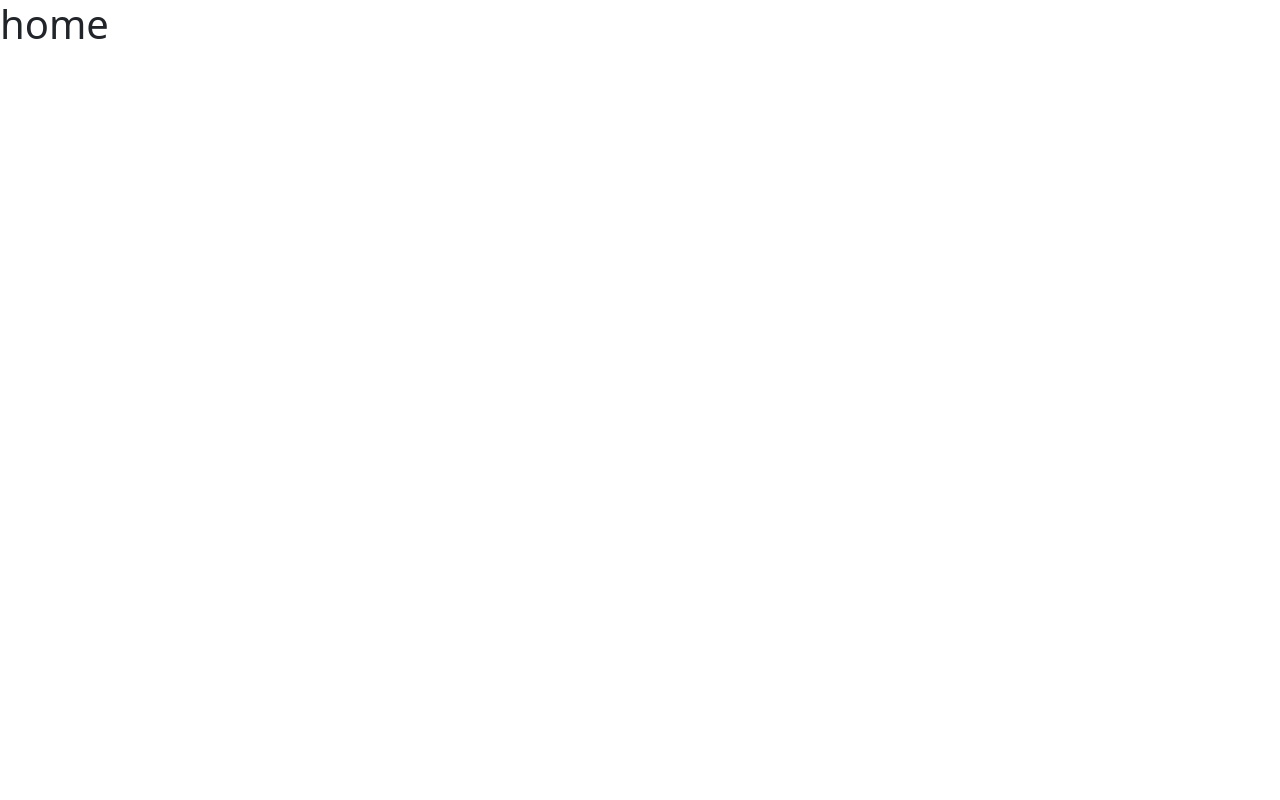
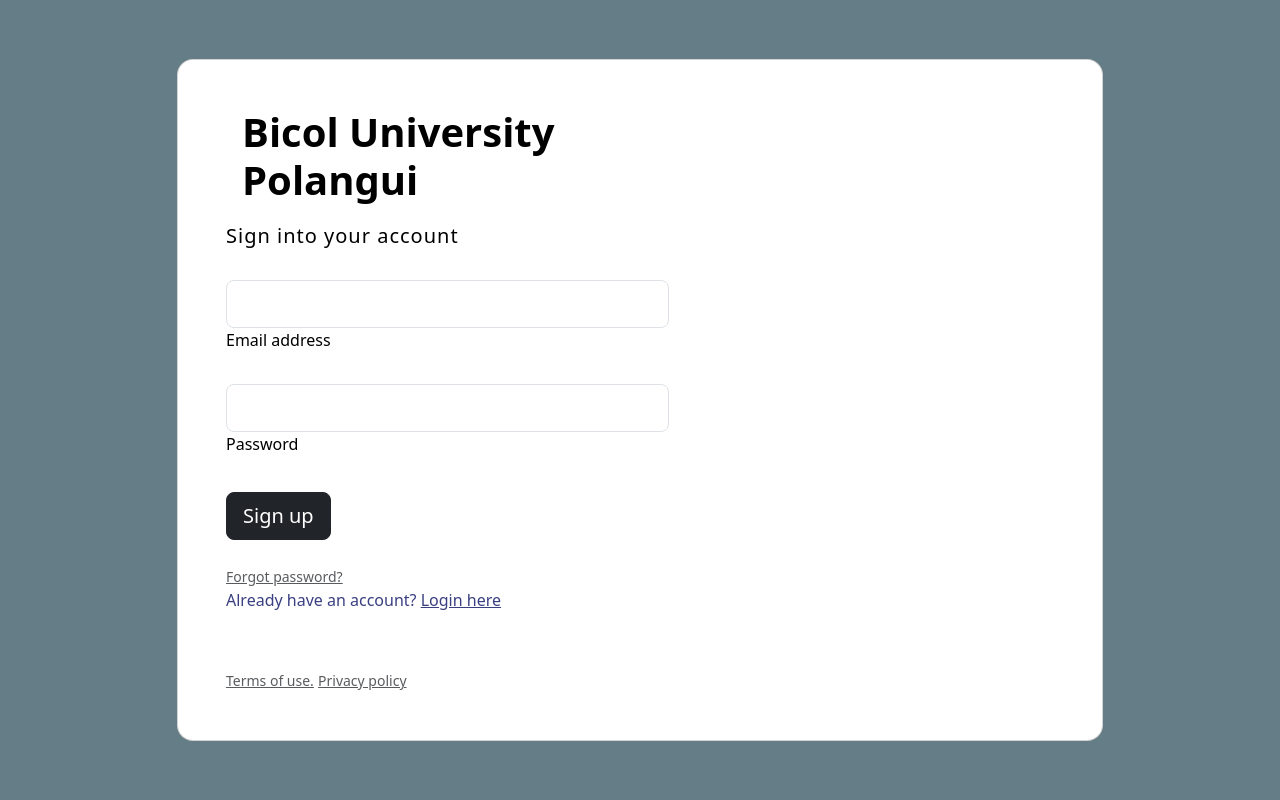
Before and after one commit to 21stfloor/Course-Scheduler, a Django app: page / in a window 1280 px wide. Before the commit the page is almost empty. Run offline with Django 5.2, Linux system fonts and the light colour scheme.

Commit message:
added login and register template design

```diff
--- a/scheduler/settings.py
+++ b/scheduler/settings.py
@@ -117,7 +117,7 @@
 # Static files (CSS, JavaScript, Images)
 # https://docs.djangoproject.com/en/5.0/howto/static-files/
 
-STATIC_URL = 'static/'
+STATIC_URL = '/static/'
 
 STATIC_ROOT = os.path.join(BASE_DIR, 'static')
 
--- a/scheduler/urls.py
+++ b/scheduler/urls.py
@@ -21,7 +21,7 @@
 
 urlpatterns = [
     path('admin/', admin.site.urls),
-    path('', views.home, name='home'),
-    path('register/', views.register_request, name='register'),
+    path('', views.register_request, name='register'),
+    path('dashboard/', views.home, name='home'),
     path('login/', views.UserLoginView.as_view(), name='login'),
 ]
--- a/schedulerpages/templates/user/base.html
+++ b/schedulerpages/templates/user/base.html
@@ -1,9 +1,11 @@
+{% load static %}
 <!DOCTYPE html>
 <html lang="en">
 <head>
     <meta charset="UTF-8">
     <title>BU Polangui Course Scheduler</title>
     <link href="https://cdn.jsdelivr.net/npm/bootstrap@5.3.2/dist/css/bootstrap.min.css" rel="stylesheet" integrity="sha384-T3c6CoIi6uLrA9TneNEoa7RxnatzjcDSCmG1MXxSR1GAsXEV/Dwwykc2MPK8M2HN" crossorigin="anonymous">
+    <link rel='icon' href="{% static 'logo/bu-logo.png' %}" type="image/png">
 </head>
 <body>
     {% block content %}
--- a/schedulerpages/templates/user/register.html
+++ b/schedulerpages/templates/user/register.html
@@ -1,4 +1,54 @@
 {% extends "user/base.html" %}
+
+{% load static %}
+
 {% block content %}
-    <h1>register</h1>
-{% endblock  %}
+<section class="vh-100" style="background-color: #647D87;">
+    <div class="container py-5 h-100">
+      <div class="row d-flex justify-content-center align-items-center h-100">
+        <div class="col col-xl-10">
+          <div class="card" style="border-radius: 1rem;">
+            <div class="row g-0">
+              <div class="col-md-6 col-lg-7 d-flex align-items-center">
+                <div class="card-body p-4 p-lg-5 text-black">
+
+                  <form method='post'>
+
+                    <div class="d-flex align-items-center mb-3 pb-1">
+                      <i class="fas fa-cubes fa-2x me-3" style="color: #ff6219;"></i>
+                      <span class="h1 fw-bold mb-0">Bicol University Polangui</span>
+                    </div>
+
+                    <h5 class="fw-normal mb-3 pb-3" style="letter-spacing: 1px;">Sign into your account</h5>
+
+                    <div class="form-outline mb-4">
+                      <input type="email" id="form2Example17" class="form-control form-control-lg" />
+                      <label class="form-label" for="form2Example17">Email address</label>
+                    </div>
+
+                    <div class="form-outline mb-4">
+                      <input type="password" id="form2Example27" class="form-control form-control-lg" />
+                      <label class="form-label" for="form2Example27">Password</label>
+                    </div>
+
+                    <div class="pt-1 mb-4">
+                      <button class="btn btn-dark btn-lg btn-block" type="button">Sign up</button>
+                    </div>
+
+                    <a class="small text-muted" href="#!">Forgot password?</a>
+                    <p class="mb-5 pb-lg-2" style="color: #393f81;">Already have an account? <a href=
+                      "{% url 'login' %}"
+                        style="color: #393f81;">Login here</a></p>
+                    <a href="#!" class="small text-muted">Terms of use.</a>
+                    <a href="#!" class="small text-muted">Privacy policy</a>
+                  </form>
+
+                </div>
+              </div>
+            </div>
+          </div>
+        </div>
+      </div>
+    </div>
+  </section>
+{% endblock content %}
```
Also changed, not shown: schedulerpages/templates/user/login.html (+52 -1 lines), schedulerpages/static/logo/bu-logo.png (added).
